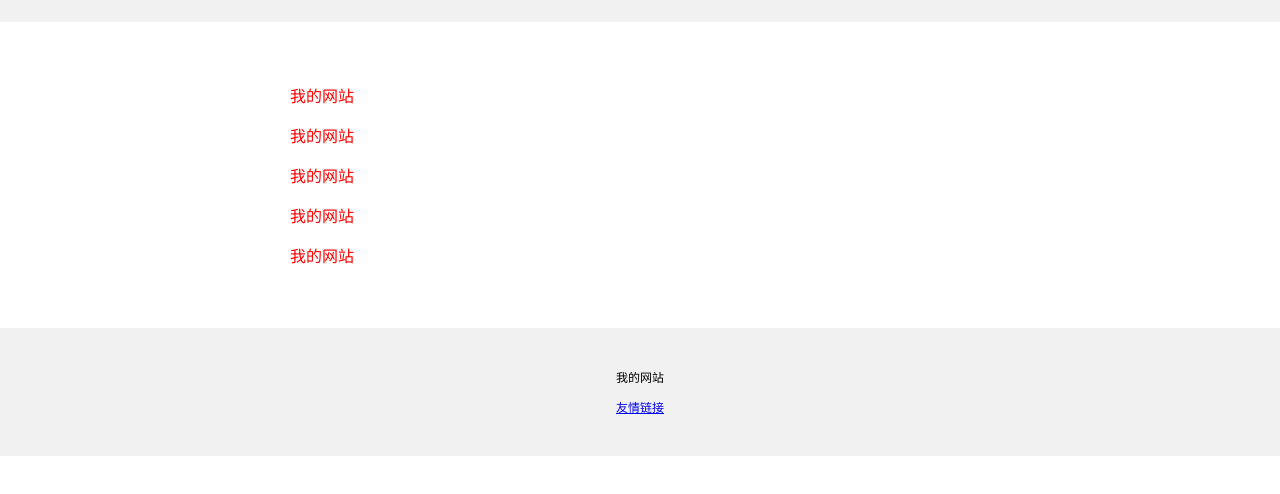
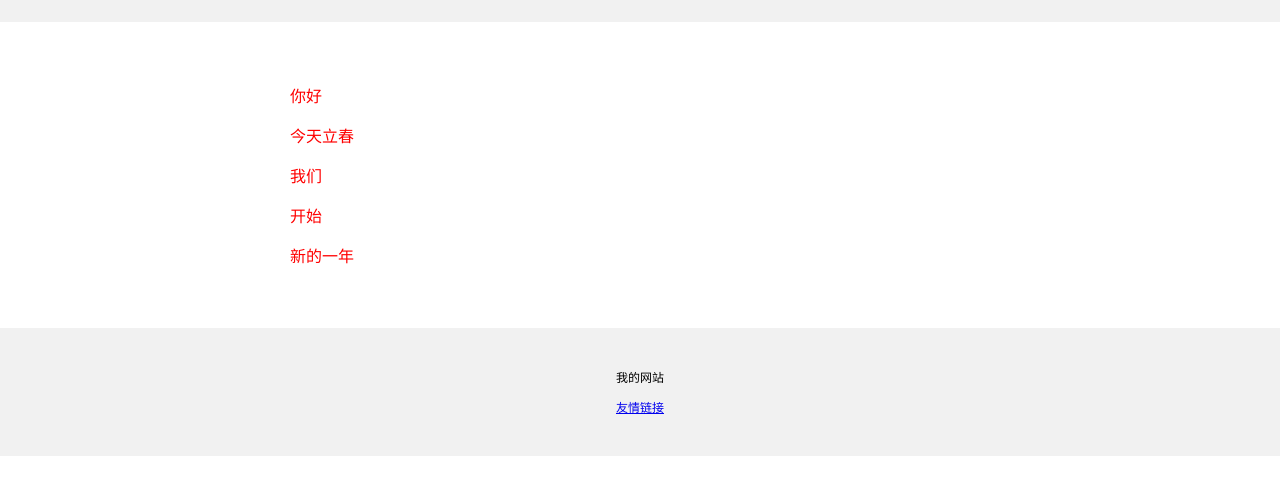
Before and after one commit to trend111/re01-one, a plain HTML site: page index.html in a window 1280 px wide. Shown: the part 142-636 px from the top of the page. Drawn offline with Linux system fonts and the light colour scheme.

Commit message:
Update index.html

```diff
--- a/index.html
+++ b/index.html
@@ -26,11 +26,11 @@
       ling-height:1.7;
       color:red;
       ">
-         <p>我的网站</p>
-          <p>我的网站</p>
-           <p>我的网站</p>
-            <p>我的网站</p>
-             <p>我的网站</p>
+         <p>你好</p>
+          <p>今天立春</p>
+           <p>我们</p>
+            <p>开始</p>
+             <p>新的一年</p>
       </div>
       <div  style="
         background-color:#f1f1f1;
```
